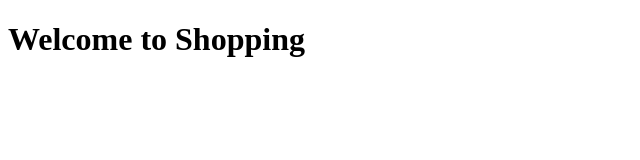
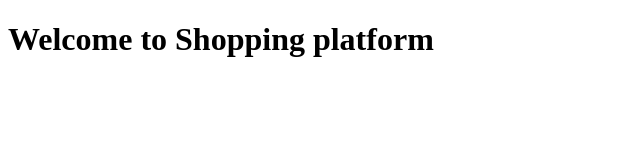
Before and after one commit to someshwari24/My-first-local-Repository, a plain HTML site: page Home.html in a window 1280 px wide. Shown: the whole page, without its empty margins (0-640 px from the left). Drawn offline with Linux system fonts and the light colour scheme.

Commit message:
first commit

```diff
--- a/Home.html
+++ b/Home.html
@@ -6,6 +6,8 @@
     <title>Document</title>
 </head>
 <body>
-       <h1>Welcome to Shopping</h1>
+       <h1>Welcome to Shopping platform
+
+       </h1>
 </body>
 </html>
```
